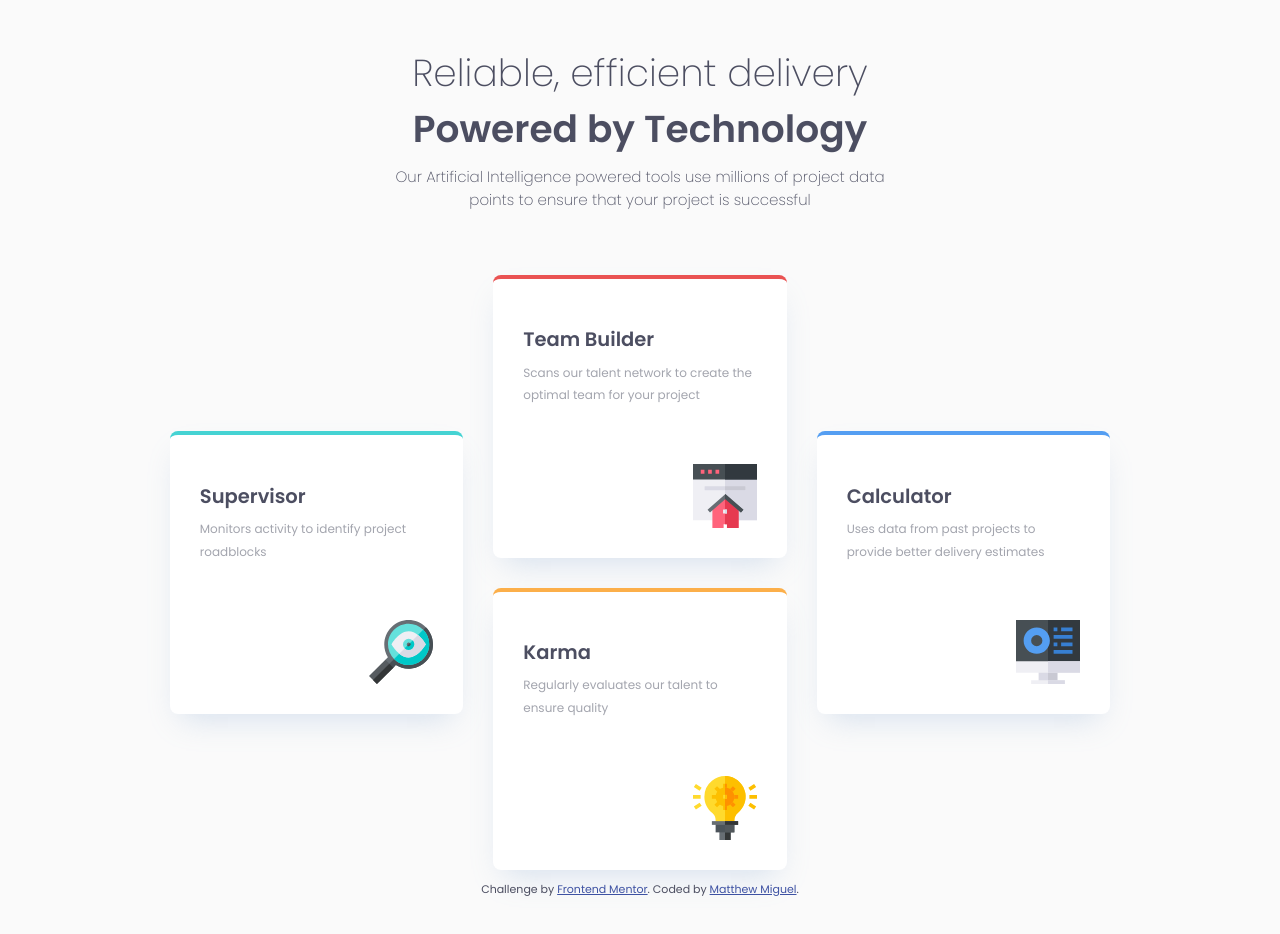
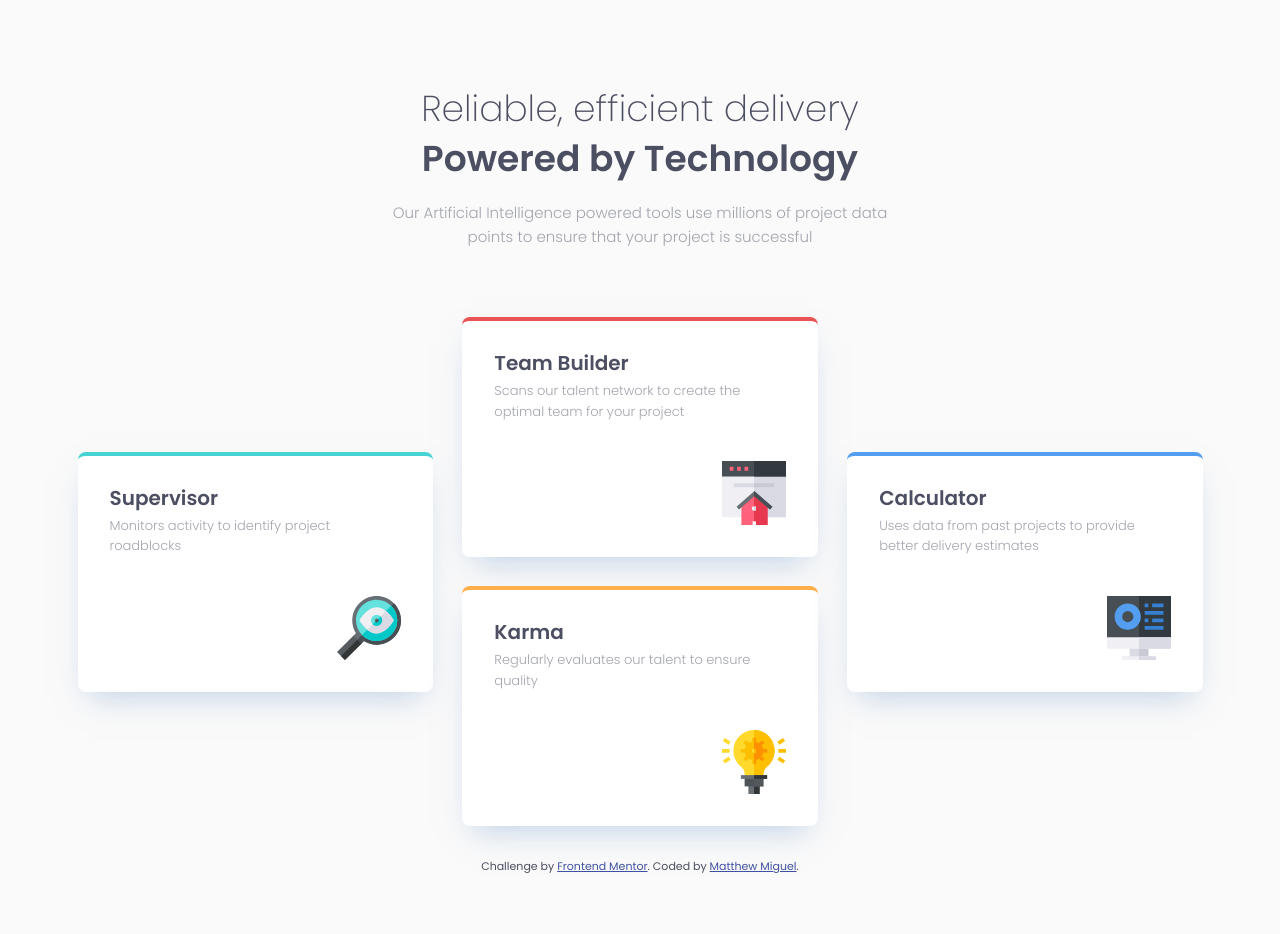
Before and after one commit to MattJM1007/Four-Card-Feature-Layout, a plain HTML site: page index.html in a window 1280 px wide. Before the commit the page ends 909 px from the top, so only its background shows below. Drawn offline with Linux system fonts and the light colour scheme.

Commit message:
refactored html and css

```diff
--- a/index.html
+++ b/index.html
@@ -6,8 +6,10 @@
     <!-- displays site properly based on user's device -->
 
     <link rel="icon" type="image/png" sizes="32x32" href="./images/favicon-32x32.png" />
+
     <link rel="preconnect" href="https://fonts.googleapis.com" />
     <link rel="preconnect" href="https://fonts.gstatic.com" crossorigin />
+
     <link
       href="https://fonts.googleapis.com/css2?family=Poppins:ital,wght@0,100;0,200;0,300;0,400;0,500;0,600;0,700;0,800;0,900;1,100;1,200;1,300;1,400;1,500;1,600;1,700;1,800;1,900&display=swap"
       rel="stylesheet"
@@ -15,47 +17,42 @@
 
     <link rel="stylesheet" href="./styles.css" />
 
-    <title>Frontend Mentor | Four card feature section</title>
+    <title>FEM | Four card feature section</title>
+  </head>
 
-    <style>
-      .attribution {
-        font-size: 11px;
-        text-align: center;
-      }
-      .attribution a {
-        color: hsl(228, 45%, 44%);
-      }
-    </style>
-  </head>
   <body>
-    <header>
-      <h1>Reliable, efficient delivery <span>Powered by Technology</span></h1>
-      <p>Our Artificial Intelligence powered tools use millions of project data points to ensure that your project is successful</p>
+    <header class="primary-header flow-content wrapper">
+      <h1 class="page-title">Reliable, efficient delivery <span>Powered by Technology</span></h1>
+      <p class="description">Our Artificial Intelligence powered tools use millions of project data points to ensure that your project is successful</p>
     </header>
 
     <main>
-      <section class="card cyan">
-        <h2 class="card-title">Supervisor</h2>
-        <p class="card-text">Monitors activity to identify project roadblocks</p>
-        <img class="icon" src="./images/icon-supervisor.svg" alt="team builder icon" />
-      </section>
+      <section class="features wrapper" aria-labelledby="features-header">
+        <h2 id="features-header" class="visually-hidden">Features</h2>
 
-      <section class="card red">
-        <h2 class="card-title">Team Builder</h2>
-        <p class="card-text">Scans our talent network to create the optimal team for your project</p>
-        <img class="icon" src="./images/icon-team-builder.svg" alt="team builder icon" />
-      </section>
+        <div class="card cyan flow-content">
+          <h2 class="title">Supervisor</h2>
+          <p class="description">Monitors activity to identify project roadblocks</p>
+          <img class="icon" src="./images/icon-supervisor.svg" alt="" />
+        </div>
 
-      <section class="card orange">
-        <h2 class="card-title">Karma</h2>
-        <p class="card-text">Regularly evaluates our talent to ensure quality</p>
-        <img class="icon" src="./images/icon-karma.svg" alt="team builder icon" />
-      </section>
+        <div class="card red flow-content">
+          <h2 class="title">Team Builder</h2>
+          <p class="description">Scans our talent network to create the optimal team for your project</p>
+          <img class="icon" src="./images/icon-team-builder.svg" alt="" />
+        </div>
 
-      <section class="card blue">
-        <h2 class="card-title">Calculator</h2>
-        <p class="card-text">Uses data from past projects to provide better delivery estimates</p>
-        <img class="icon" src="./images/icon-calculator.svg" alt="team builder icon" />
+        <div class="card orange flow-content">
+          <h2 class="title">Karma</h2>
+          <p class="description">Regularly evaluates our talent to ensure quality</p>
+          <img class="icon" src="./images/icon-karma.svg" alt="" />
+        </div>
+
+        <div class="card blue flow-content">
+          <h2 class="title">Calculator</h2>
+          <p class="description">Uses data from past projects to provide better delivery estimates</p>
+          <img class="icon" src="./images/icon-calculator.svg" alt="" />
+        </div>
       </section>
     </main>
 
--- a/styles.css
+++ b/styles.css
@@ -1,121 +1,238 @@
 :root {
-  /* Primary Colors */
-  --Red: hsl(0, 78%, 62%);
-  --Cyan: hsl(180, 62%, 55%);
-  --Orange: hsl(34, 97%, 64%);
-  --Blue: hsl(212, 86%, 64%);
-  /* Neutral Colors */
-  --Dark-Blue: hsl(234, 12%, 34%);
-  --Grey-Blue: hsl(229, 6%, 66%);
-  --Light-Grey: hsl(0, 0%, 98%);
-  /* Font Size */
-  font-size: 15px;
-  --light-font: 200;
-  --normal-font: 400;
-  --bold-font: 600;
+  --clr-primary-red: hsl(0, 78%, 62%);
+  --clr-primary-cyan: hsl(180, 62%, 55%);
+  --clr-primary-orange: hsl(34, 97%, 64%);
+  --clr-primary-blue: hsl(212, 86%, 64%);
+
+  --clr-neutral-100-white: hsl(0, 0%, 100%);
+  --clr-neutral-200-light-Grey: hsl(0, 0%, 98%);
+  --clr-neutral-300-grey-Blue: hsl(229, 6%, 66%);
+  --clr-neutral-400-dark-Blue: hsl(234, 12%, 34%);
+
+  --clr-box-shadow: hsl(213 47% 67% /0.5);
+
+  --ff-base: "Poppins", sans-serif;
+
+  --fs-13: calc(13 / 16 * 1rem); /* 0.8125rem */
+  --fs-15: calc(15 / 16 * 1rem); /* 0.9375rem */
+  --fs-20: calc(20 / 16 * 1rem); /* 1.25rem */
+  --fs-24: calc(24 / 16 * 1rem); /* 1.5rem */
+  --fs-36: calc(36 / 16 * 1rem); /* 2.25rem */
+
+  --fs-page-title: var(--fs-24);
+
+  --fw-extra-light: 200;
+  --fw-light: 300;
+  --fw-regular: 400;
+  --fw-bold: 600;
 }
 
-html {
-  font-family: Poppins, sans-serif;
-  background-color: var(--Light-Grey);
-  text-align: center;
-  color: var(--Dark-Blue);
+@media (width > 40em) {
+  :root {
+    --fs-page-title: var(--fs-36);
+  }
 }
 
-header {
-  max-width: 33rem;
-  margin: 0 auto;
-  margin-top: 3rem;
+/* reset */
+*,
+*::before,
+*::after {
+  box-sizing: border-box;
 }
 
-header h1 {
-  font-size: 2.5rem;
-  font-weight: var(--light-font);
-  margin-bottom: 0;
+h1,
+.h1,
+h2,
+.h2,
+h3,
+.h3,
+h4,
+.h4 {
+  line-height: 1;
 }
 
-span {
-  font-weight: var(--bold-font);
+body,
+h1,
+h2,
+h3,
+p,
+dl,
+dd,
+figure {
+  margin: 0;
 }
 
-header p {
-  font-weight: var(--light-font);
-  letter-spacing: 0.1;
-  margin-top: 0.5rem;
+ul[class],
+ol[class] {
+  list-style: none;
+  padding: 0;
 }
 
-main {
-  display: grid;
-  grid-template-columns: repeat(8, 1fr);
-  grid-template-rows: repeat(4, 1fr);
-  gap: 2rem;
-  margin-top: 4.3rem;
+input,
+button,
+textarea,
+select {
+  font: inherit;
 }
 
-.card {
-  background-color: white;
-  /* max-width: 70rem; */
-  text-align: left;
-  padding: 2rem;
-  box-shadow: 0px 15px 30px -11px #83a6d250;
-  border-radius: 8px;
+img {
+  max-inline-size: 100%;
+  display: block;
 }
 
-.card-title {
-  font-size: 1.3rem;
-  font-weight: var(--bold-font);
-  margin-bottom: 0.5rem;
+/* general */
+
+body {
+  background: var(--clr-neutral-200-light-Grey);
+  color: var(--clr-neutral-400-dark-Blue);
+  font-family: var(--ff-base);
+  font-size: var(--fs-15);
+  line-height: 1.6;
+  padding-inline: 2rem;
+  padding-block: 5.25rem;
 }
 
-.card-text {
-  font-size: 0.8rem;
-  color: var(--Grey-Blue);
-  margin-top: 0;
-  line-height: 1.5rem;
+section {
+  padding-block: 4.25rem 2rem;
 }
 
-.icon {
-  float: right;
-  margin-top: 3rem;
+/* typography */
+.primary-header {
+  text-align: center;
+}
+
+.page-title {
+  font-size: var(--fs-page-title);
+  font-weight: var(--fw-extra-light);
+  line-height: 1.4;
+}
+
+.page-title span {
+  display: block;
+  font-weight: var(--fw-bold);
+}
+
+.description {
+  color: var(--clr-neutral-300-grey-Blue);
+  font-weight: var(--fw-light);
+}
+
+/* utilities */
+
+.flow-content > * + * {
+  margin-block-start: var(--flow-spacer, 1rem);
+}
+
+.wrapper {
+  max-inline-size: var(--max-width, 75em);
+  margin-inline: auto;
+}
+
+.visually-hidden:not(:focus):not(:active) {
+  position: absolute;
+  width: 1px;
+  height: 1px;
+  overflow: hidden;
+  clip: rect(0 0 0 0); /* Legacy property for Internet Explorer */
+  clip-path: inset(50%);
+  white-space: nowrap;
+}
+
+/* layout */
+.primary-header {
+  --max-width: 35em;
+}
+
+.features {
+  display: grid;
+  gap: var(--gap, 1.85rem);
+  justify-content: center;
+}
+
+@media (width > 40em) {
+  .features {
+    grid-template-columns: repeat(2, auto);
+  }
+}
+
+@media (width > 70em) {
+  .features {
+    grid-template-columns: repeat(3, 1fr);
+    grid-template-areas:
+      ". red  ."
+      "cyan red  blue"
+      "cyan  orange  blue"
+      ".  orange  .";
   }
 
   .cyan {
-  border-top: 0.3rem solid var(--Cyan);
-  grid-area: 2 / 2 / 4 / 4;
+    grid-area: cyan;
   }
 
   .red {
-  border-top: 0.3rem solid var(--Red);
-  grid-area: 1 / 4 / 3 / 6;
+    grid-area: red;
   }
 
   .orange {
-  border-top: 0.3rem solid var(--Orange);
-  grid-area: 3 / 4 / 5 / 6;
+    grid-area: orange;
   }
 
   .blue {
-  border-top: 0.3rem solid var(--Blue);
-  grid-area: 2 / 6 / 4 /-2;
+    grid-area: blue;
+  }
 }
 
-@media (max-width: 800px) {
-  main {
+/* section styles */
+.card {
+  max-inline-size: 25em;
+  min-block-size: 16em;
+  background: var(--clr-neutral-100-white);
+  border-radius: 0.5rem;
+  border-top: 4px solid var(--border-color, var(--clr-primary-blue));
+  padding: 2rem;
+  box-shadow: 0 15px 30px -11px var(--clr-box-shadow);
+
   display: flex;
   flex-direction: column;
-    justify-content: center;
-    align-items: center;
 }
 
-  .card {
-    width: 20rem;
+.card .title {
+  font-weight: var(--fw-bold);
+  font-size: var(--fs-20);
 }
 
-  header {
-    max-width: 20rem;
+.card .description {
+  --flow-spacer: 0.5rem;
+
+  font-size: var(--fs-13);
 }
 
-  header h1 {
-    font-size: 1.6rem;
+.card .icon {
+  margin-block-start: auto;
+  margin-inline-start: auto;
 }
+
+.cyan {
+  --border-color: var(--clr-primary-cyan);
 }
+
+.red {
+  --border-color: var(--clr-primary-red);
+}
+
+.orange {
+  --border-color: var(--clr-primary-orange);
+}
+
+.blue {
+  --border-color: var(--clr-primary-blue);
+}
+
+/* FEM Styles */
+.attribution {
+  font-size: calc(11 / 16 * 1rem);
+  text-align: center;
+}
+.attribution a {
+  color: hsl(228, 45%, 44%);
+}
```
Also changed, not shown: screenshot.png, 2 other files. Lines whose indentation alone changed are shown as unchanged.
